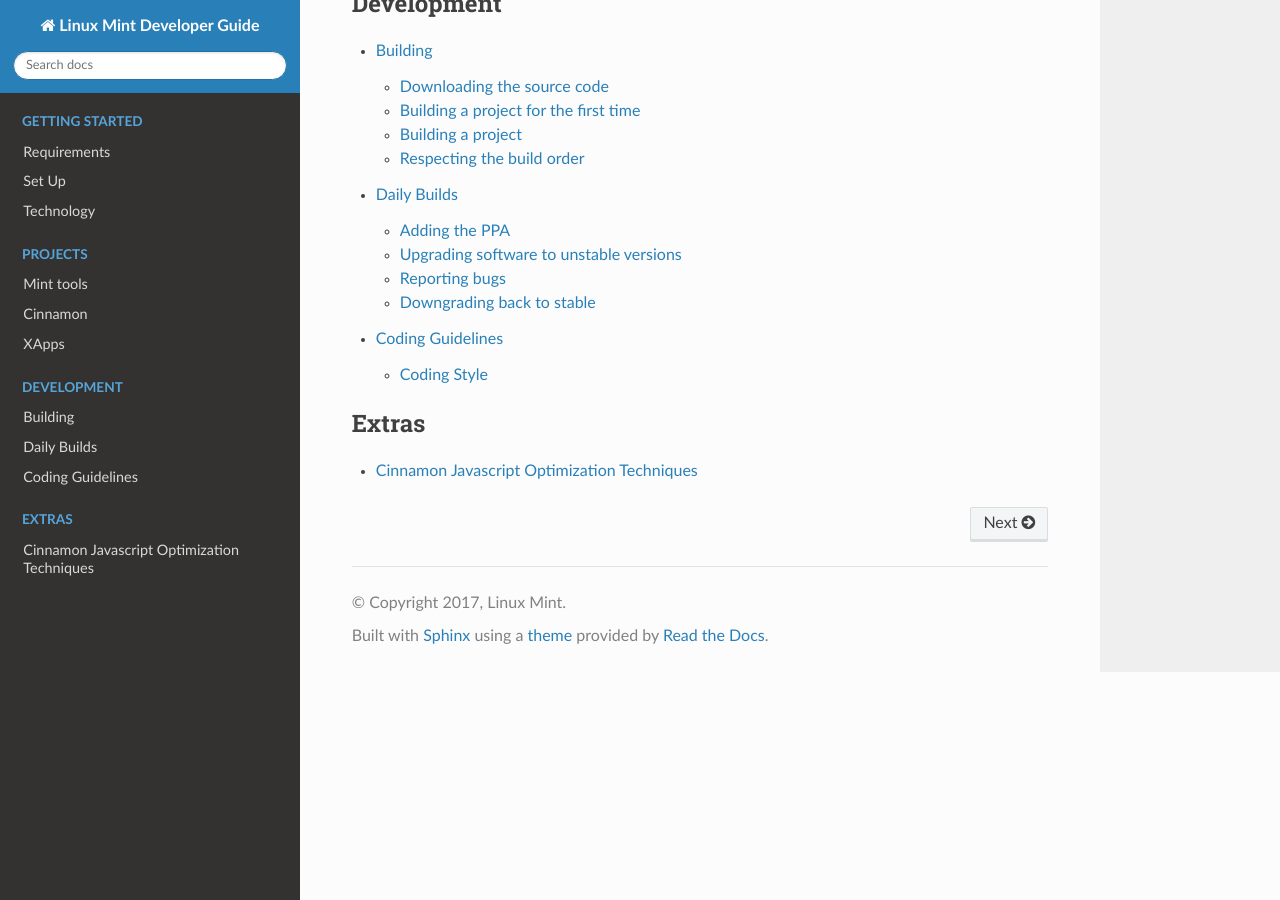
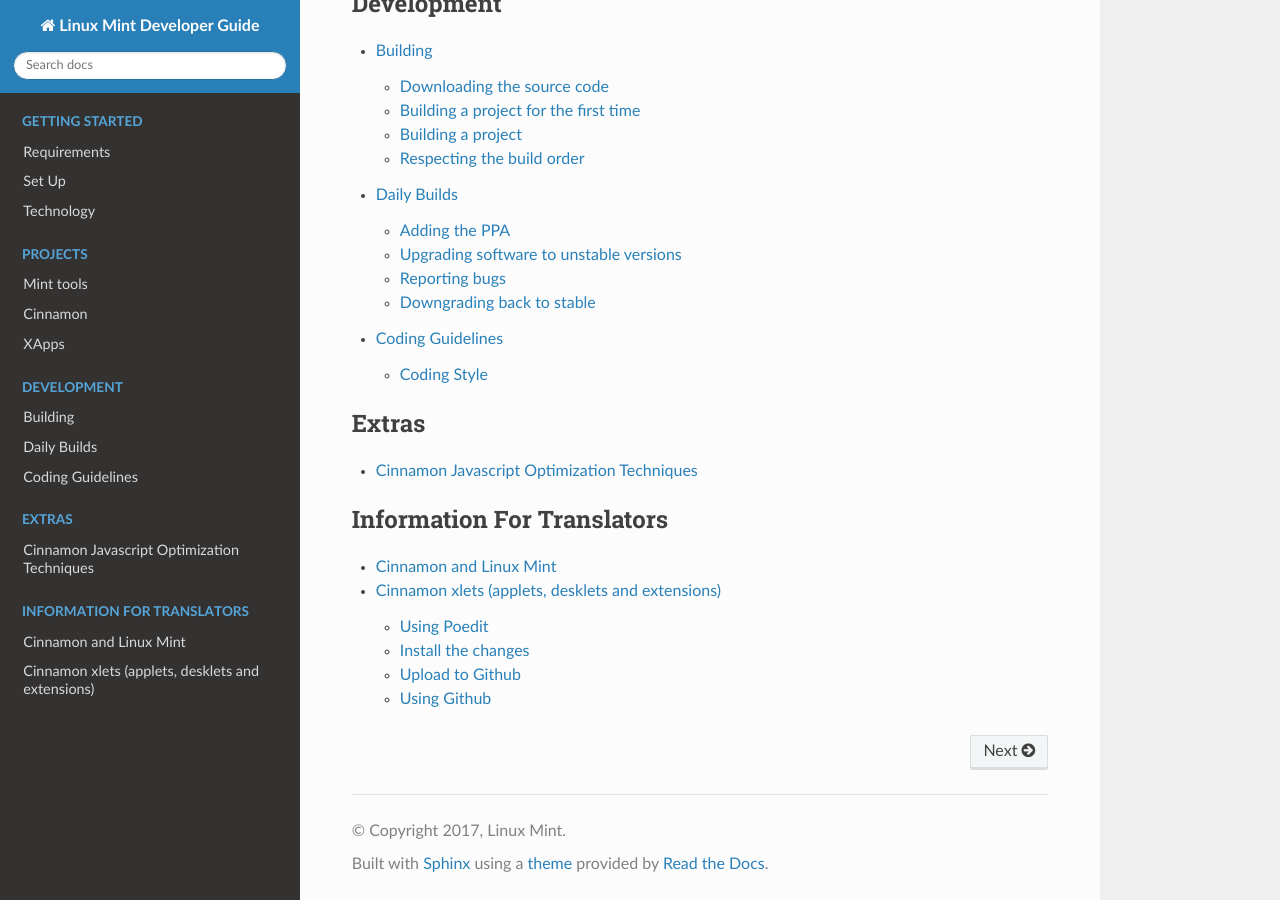
Before and after one commit to linuxmint/doc-developer-guide, a Sphinx documentation site: the page built from docs/index.rst, in a window 1280 px wide and 900 px high, scrolled down 1585 px. Built offline with Sphinx 7.4.7 and the Read the Docs theme 2.0.0, drawn with Linux system fonts in a browser that asks for light colours; part of the change alters nothing that is shown.

Commit message:
Add section Information for Translators

```diff
--- a/docs/index.rst
+++ b/docs/index.rst
@@ -39,3 +39,10 @@ Welcome to the Linux Mint Development Guide.
    :caption: Extras
 
    cjs
+
+.. toctree::
+   :maxdepth: 2
+   :caption: Information For Translators
+
+   translate_mint
+   translate_xlets
--- /dev/null
+++ b/docs/translate_mint.rst
@@ -0,0 +1,6 @@
+Cinnamon and Linux Mint
+==================================
+
+Translations are done on `Launchpad <https://translations.launchpad.net/linuxmint/latest/+pots/cinnamon>`_. This includes both Cinnamon and Linux Mint translations. Help is particularly needed near release time since a lot of new words need to be translated for newer versions of Cinnamon and Mint tools.
+
+You can also join a `Linux Mint translation team <https://translations.launchpad.net/+groups/linux-mint>`_ if you wish.
--- /dev/null
+++ b/docs/translate_xlets.rst
@@ -0,0 +1,84 @@
+Cinnamon xlets (applets, desklets and extensions)
+==================================================================
+
+Translations for the default cinnamon xlets (the ones you don't have to download) are done on `Launchpad <https://translations.launchpad.net/linuxmint/latest/+pots/cinnamon>`_.
+
+To add translations for third party applets, desklets and extensions, you first need to make the changes to your local copy of the xlet, test your changes and then make a github "pull request" so that your changes can benefit other users of the xlet.
+
+Let's say for instance that you want to add some translations for the Weather applet. First find where the applet is stored - in this case you'll find it at ``~/.local/share/cinnamon/applets/weather@mockturtl``. In this directory is another directory called "po" where all the translations are found. There is a separate .po file for each language. These .po files are just text files which can be edited by hand in a text editor but most people use a program called poedit which is designed especially for editing these files. Poedit should be available in the software manager.
+
+Using Poedit
+------------
+
+Once you've opened the relevant .po file in poedit, you first need to make sure that it is up to date and contains all the latest strings that need translating as it may not have been updated for a while. To do this, select Translation>Update from POT File... in the menu and select the .pot file that is in the same directory as the .po file you are editing, in this case it's "weather@mockturl.pot". You can now add your translations in poedit and save the file.
+
+Note: Poedit may also save a .mo file in the same directory but this should be deleted. You can prevent poedit from saving a .mo file in the preferences.
+
+Install the changes
+-------------------
+
+Once you've saved the file, you'll need to install it. Go to the directory containing the applet folder - in this case ``~/.local/share/cinnamon/applets`` and open a terminal. Enter the command:
+
+
+.. code-block:: bash
+
+   cinnamon-xlet-makepot weather@mockturtl --install
+
+or replace "weather@mockturtl" with the name of the folder containing the applet you've added translations to. It should say: "installed 20 files" or however many .po files the applet has. Now restart cinnamon (Ctrl-Alt-Esc) and see your translations in the applet.
+
+Note: More detailed instructions on this process (including instructions for applet developers) can be found `here <https://github.com/NikoKrause/CinnVIIStarkMenu/issues/19>`_.
+
+Once you're happy with your changes you can upload your changed .po file to github to share with others.
+
+Upload to Github
+----------------
+
+Making changes on Github is slightly more complicated than uploading a file on a normal website but it's fairly easy once you understand the basic concept. Instead of just uploading a file, you first have to "fork" the "repository" to which you want to make changes. This effectively means that you create your very own exact copy of Linux Mint's repository that now belongs to your github account. You then make changes to your copy of the repository, e.g. uploading your new version of your .po file.  When you're happy with the changes you've made, you then open a "pull request". This means that you're asking Linux Mint to "merge" or combine the changes you've made to your version of the repository with Linux Mint's version of the repository. Once your "pull request" has been accepted and merged by Linux Mint, you can then delete your copy of the repository ready to do the whole thing again when you want to make some more changes.
+
+If all this seems a bit too complicated, you could always try emailing your updated .po file to the xlet's author and they will probably be happy to do this for you.
+
+Using Github
+------------
+
+Lets say that you want to upload your new version of bg.po, the Bulgarian translation of the weather applet. Once you've created a github account, go to https://github.com/linuxmint/cinnamon-spices-applets and fork this respository.
+
+.. figure:: images/github_fork.png
+    :width: 1066px
+    :align: center
+
+    Fork a repository
+
+You should then have your own copy of this repository.
+
+.. figure:: images/github_mainpage.png
+    :width: 588px
+    :align: center
+
+    github.com
+
+In your fork of the repository, navigate to the folder containing the file you want to update and click on Add file>Upload files or simply drag and drop your new file onto the page.
+
+.. figure:: images/github_addfile.png
+    :width: 1034px
+    :align: center
+
+    Upload a file
+
+You will then be asked to "Commit changes". Add a comment and click the "Commit changes" button.
+
+You can now make a pull request:
+
+.. figure:: images/github_pullrequest.png
+    :width: 1068px
+    :align: center
+
+    Make a pull request
+
+You will then be presented with a page showing the changes you propose and a button to confirm the pull request "Create pull request".
+That's it. All you have to do now is wait for Linux mint to review and merge your pull request. When this happens, you should recieve an email, after which you can safely delete your fork ready for the next time. You can delete your fork at the bottom of the settings page.
+
+.. figure:: images/github_settings.png
+    :width: 996px
+    :align: center
+
+    Delete your fork
```
